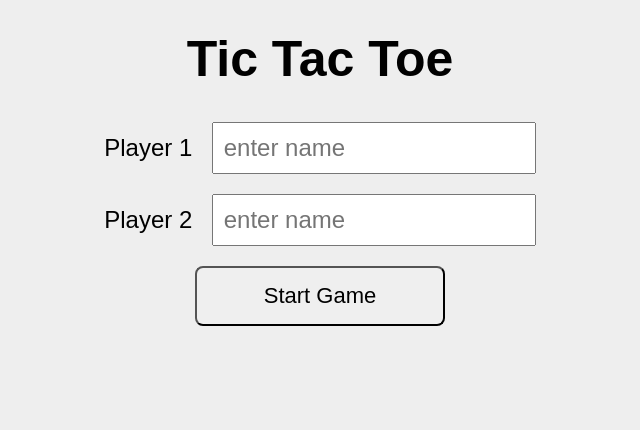
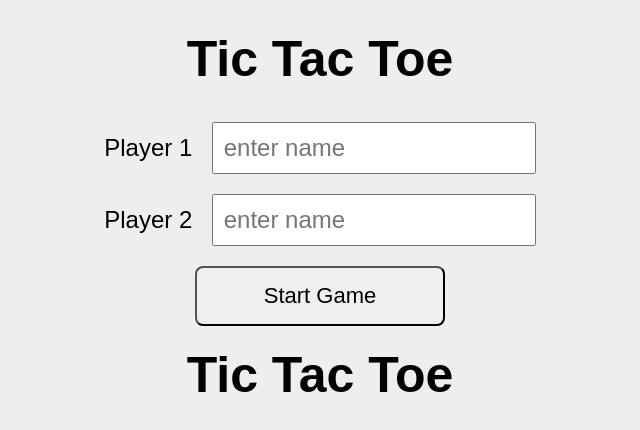
Before and after one commit to acciojob/tictactoe-Sumant9761, a website: page main.html in a window 1280 px wide. Shown: the whole page, without its empty margins (320-960 px from the left). Drawn offline with Linux system fonts and the light colour scheme.

Commit message:
created a submission

```diff
--- a/main.html
+++ b/main.html
@@ -26,7 +26,7 @@
             <button id="submit">Start Game</button>
         </div>
 
-        <div id="game-area" style="display:none;">
+        <div id="game-area">
             <h1>Tic Tac Toe</h1>
 
             <div class="message"></div>
```
